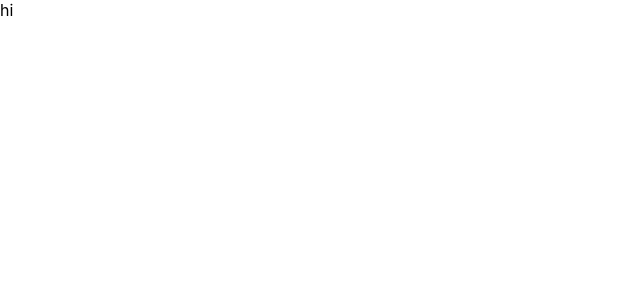
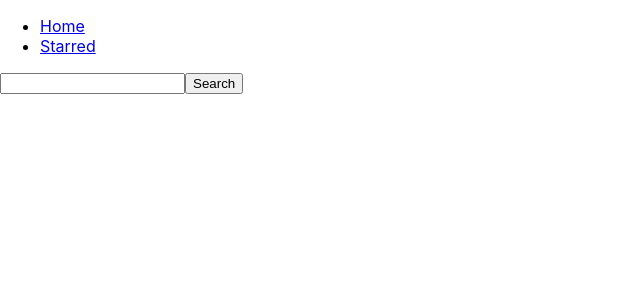
Before and after one commit to Gunner96/boxofficekunal, a React (Create React App) app: page / in a window 1280 px wide. Shown: the top 300 px of the page, without its empty margins (0-640 px from the left). Built offline with nearby package versions, Linux system fonts and the light colour scheme.

Commit message:
dont with search

```diff
--- a/package.json
+++ b/package.json
@@ -6,8 +6,12 @@
     "@testing-library/jest-dom": "^5.16.1",
     "@testing-library/react": "^12.1.2",
     "@testing-library/user-event": "^13.5.0",
+    "fetch": "^1.1.0",
+    "node": "^17.3.0",
     "react": "^17.0.2",
     "react-dom": "^17.0.2",
+    "react-router": "^5.2.0",
+    "react-router-dom": "^5.2.0",
     "react-scripts": "5.0.0",
     "web-vitals": "^2.1.2"
   },
@@ -41,6 +45,7 @@
   },
   "devDependencies": {
     "babel-eslint": "^10.1.0",
+    "eslint": "^7.32.0",
     "eslint-config-airbnb": "^19.0.2",
     "eslint-config-prettier": "^8.3.0",
     "eslint-plugin-import": "^2.25.3",
--- a/src/App.js
+++ b/src/App.js
@@ -1,9 +1,21 @@
+import {Switch, Route} from 'react-router-dom'
+import React from 'react';
+import Home from './Pages/Home';
+import Starred from './Pages/Starred';
 
 function App() {
   return (
-    <div>
-      hi
-    </div>
+      <Switch>
+      <Route exact path='/'>
+        <Home/>
+      </Route>
+      <route exact path='/Starred'>
+      <Starred/>
+      </route>
+      <route>
+        Page not found.
+      </route>
+    </Switch>
   );
 }
 
--- /dev/null
+++ b/src/Components/MainPageLayout.js
@@ -0,0 +1,13 @@
+import React from 'react'
+import Navs from './Navs'
+
+const MainPageLayout = ({children}) => {
+    return (
+        <div>
+           <Navs/>
+           {children}
+        </div>
+    )
+}
+
+export default MainPageLayout;
--- /dev/null
+++ b/src/Components/Navs.js
@@ -0,0 +1,32 @@
+
+import React from 'react'
+import {Link} from 'react-router-dom'
+
+const NAVS = [
+    {
+        'to':'/',
+        'text':'Home'
+    },
+    {
+        'to':'/Starred',
+        'text':'Starred'
+    }
+]
+
+
+const Navs = () => (
+        <div>
+            <ul>
+                {
+                    NAVS.map(items => (
+                        <li key={items.to}>
+                            <Link to={items.to}>{items.text}</Link>
+                        </li>
+                    ))
+                }
+
+            </ul>
+        </div>
+    )
+
+export default Navs
--- /dev/null
+++ b/src/Pages/Home.js
@@ -0,0 +1,32 @@
+import React, {useState} from 'react'
+import MainPageLayout from '../Components/MainPageLayout'
+
+
+const Home = () => {
+    const [value, setvalue] = useState('')
+    const oninputchange = (ev) => {
+        setvalue(ev.target.value);
+    }
+    const searchfor = () => {
+        //https://api.tvmaze.com/search/shows?q=girls
+
+        fetch(`https://api.tvmaze.com/search/shows?q=${value}`).then(r => r.json()).then(results => {
+            console.log(results);
+        })
+    }
+
+    const onKeyDown = (ev) => {
+        if(ev.key === "Enter"){
+            searchfor()
+        }
+    }
+    return (
+        <MainPageLayout>
+        <input type='text' onChange={oninputchange} onKeyDown={onKeyDown} value={value} />
+        <button type='button' onClick={searchfor}>Search</button>
+        </MainPageLayout>
+    )
+
+}
+
+export default Home
--- /dev/null
+++ b/src/Pages/Starred.js
@@ -0,0 +1,12 @@
+import React from 'react'
+import MainPageLayout from '../Components/MainPageLayout'
+
+const Starred = () => {
+    return (
+        <MainPageLayout>
+            This is the starred page.
+        </MainPageLayout>
+    )
+}
+
+export default Starred
--- a/src/index.js
+++ b/src/index.js
@@ -1,11 +1,15 @@
 import React from 'react';
 import ReactDOM from 'react-dom';
+import {BrowserRouter} from 'react-router-dom'
 import './index.css';
 import App from './App';
 import reportWebVitals from './reportWebVitals';
 
 ReactDOM.render(
-    <App />,
+  <BrowserRouter>
+  <App />
+  </BrowserRouter>
+    ,
   document.getElementById('root')
 );
 
```
Also changed, not shown: 2 other files (tests, documents, lock files or other folders).
